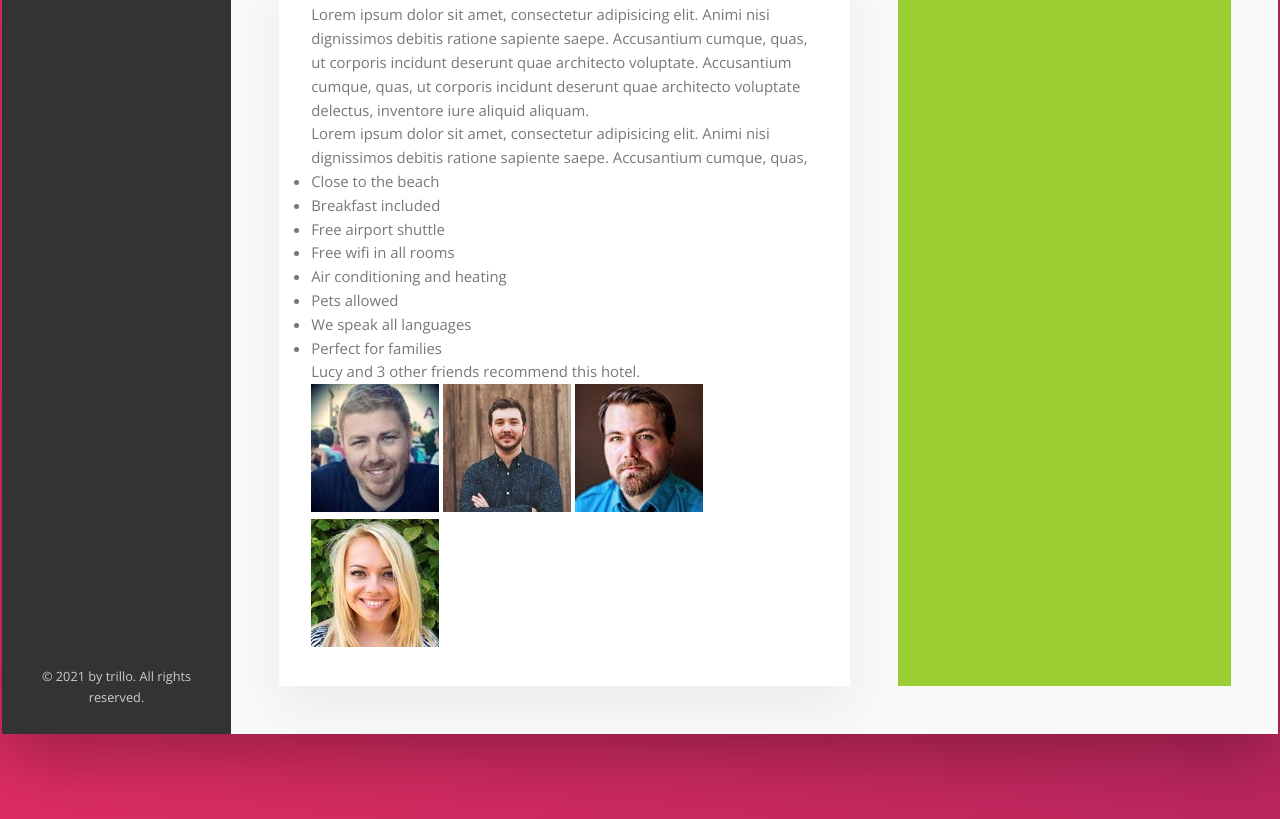
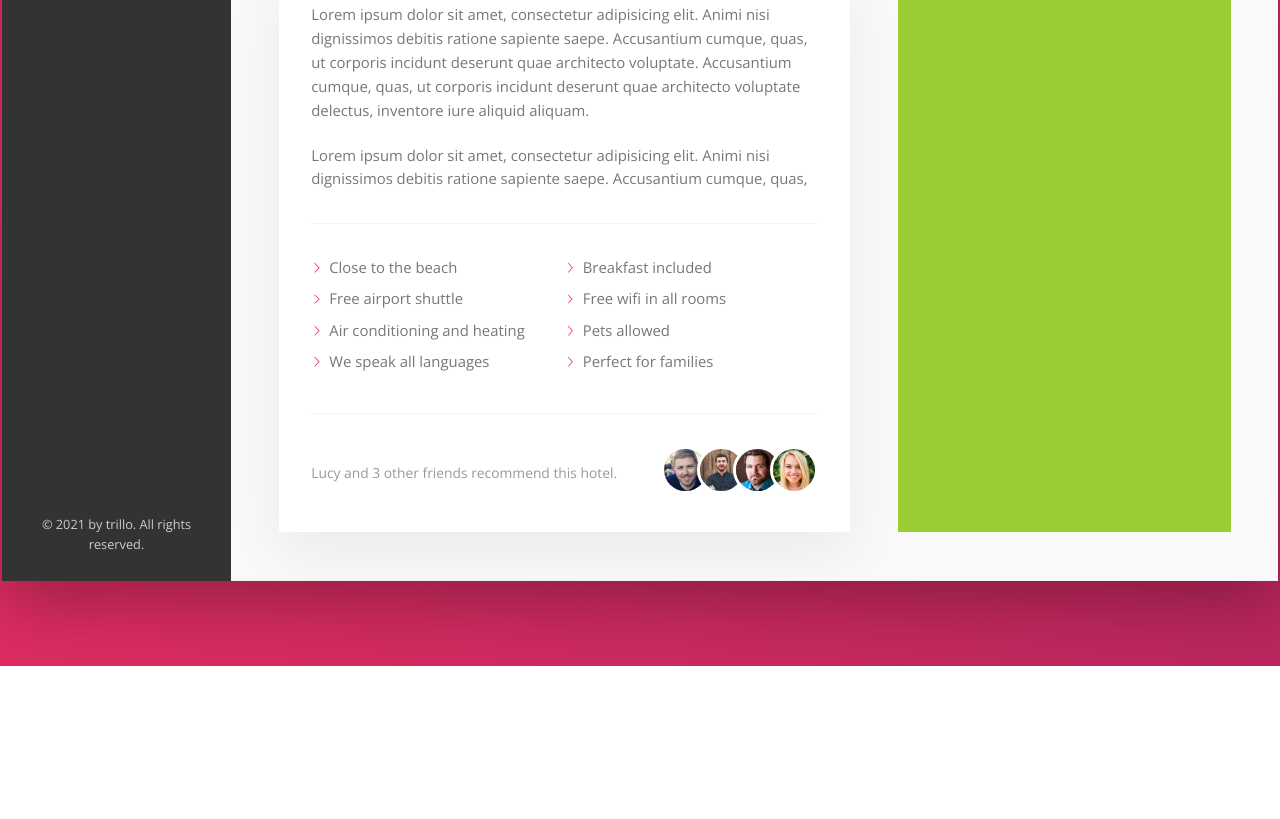
Before and after one commit to Israel-J/Trillo, a website: page index.html in a window 1280 px wide. Shown: the part 717-1536 px from the top of the page. After the commit the page ends 1383 px from the top, so only its background shows below. Drawn offline with nearby package versions, Linux system fonts and the light colour scheme.

Commit message:
Finished description section

```diff
--- a/index.html
+++ b/index.html
@@ -165,8 +165,10 @@
                             <li class="list__item">We speak all languages</li>
                             <li class="list__item">Perfect for families</li>
 
-                            <div class="recommended">
-                                <p class="recommended__count">
+
+                        </ul>
+                        <div class="recommend">
+                            <p class="recommend__count">
                                 Lucy and 3 other friends recommend this hotel.
                             </p>
 
@@ -177,7 +179,6 @@
                                 <img src="img/user-6.jpg" alt="Photo of friends" class="recommend__photo">
                             </div>
                         </div>
-                        </ul>
                     </div>
 
 
--- a/sass/_base.scss
+++ b/sass/_base.scss
@@ -29,7 +29,7 @@ Grey dark 3: #999
     --shadow-dark: 0 2rem 6rem rgba(0,0,0,.3);
     --shadow-light: 0 2rem 5rem rgba(0,0,0,.06);
 
-    -line: 1px solid var(--color-grey-light-2);
+    --line: 1px solid var(--color-grey-light-2);
 }
 
 * {
--- a/sass/_components.scss
+++ b/sass/_components.scss
@@ -292,3 +292,80 @@
         box-shadow: none;
     }
 }
+
+// PARAGRPAH INLINE
+.paragraph:not(:last-of-type) {
+  margin-bottom: 2rem;
+}
+
+
+// LIST
+
+.list {
+  list-style: none;
+  margin: 3rem 0;
+  padding: 3rem 0;
+  border-top: var(--line);
+  border-bottom: var(--line);
+
+  display: flex;
+  flex-wrap: wrap;
+
+
+  &__item {
+    flex: 0 0 50%;
+    margin-bottom: .7rem;
+  }
+
+  &__item::before {
+    content: "";
+    display: inline-block;
+    height: 1rem;
+    width: 1rem;
+    margin-right: .7rem;
+
+    //Older browsers
+    // background-image: url(../img/chevron-thin-right.svg);
+    // background-size: cover;
+
+    //Newer browser - masks
+    background-color: var(--color-primary);
+    -webkit-mask-image: url(../img/chevron-thin-right.svg);
+    -webkit-mask-size: cover;
+    mask-image: url(../img/chevron-thin-right.svg);
+    mask-size: cover;
+  }
+}
+
+
+// RECOMMEND
+
+.recommend {
+  font-size: 1.3rem;
+  color: var(--color-grey-dark-3);
+  display: flex;
+  align-items: center;
+
+
+  &__count {
+    margin-right: auto;
+  }
+
+  &__friends {
+
+  }
+
+  &__photo {
+    box-sizing: content-box;
+    height: 4rem;
+    width: 4rem;
+    border-radius: 50%;
+    border: 3px solid #fff;
+
+    &:not(:last-child) {
+      margin-right: -1.5rem;
+    }
+  }
+
+
+}
```
Also changed, not shown: css/style.css. Lines whose indentation alone changed are shown as unchanged.
